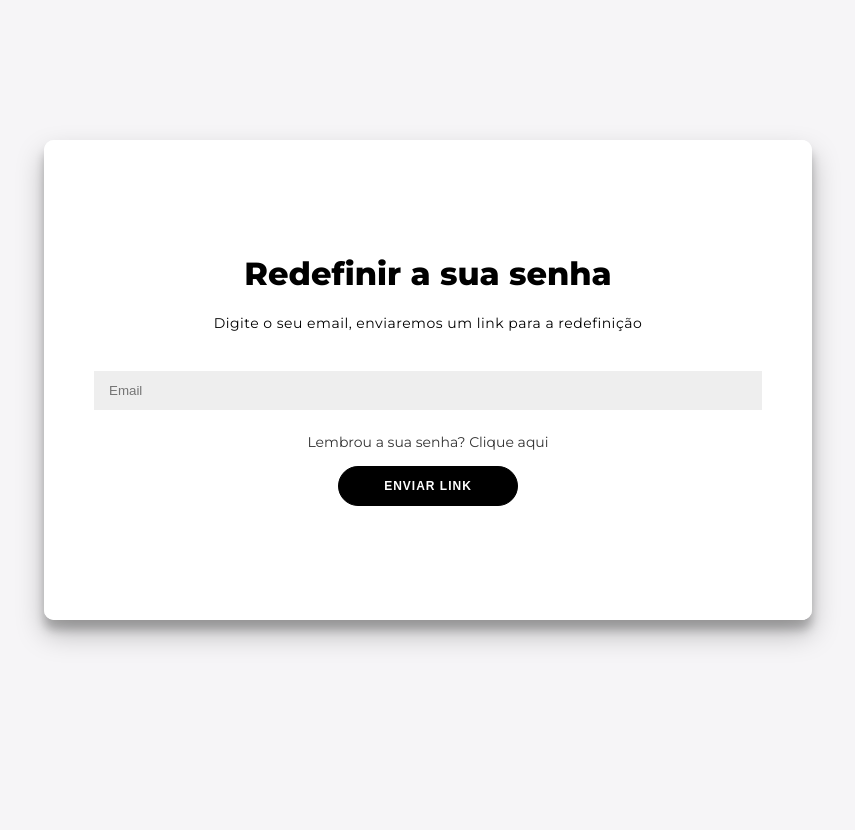
After one commit to FACULDADE-PI/flask_loja_eletrica, a Flask app: page /auth/reset/password in a window 1280 px wide. The commit adds this page. Shown: the whole page, without its empty margins (212-1067 px from the left). Run offline with Flask 3, Linux system fonts and the light colour scheme.

Commit message:
comecei a fazer a parte de redefinir a senha

```diff
--- a/app/routes/auth/__init__.py
+++ b/app/routes/auth/__init__.py
@@ -1,3 +1,4 @@
 from .login import route_login
 from .profile import route_profile
 from .register import route_register
+from .redefine import route_redefinir, send_otp_code
--- /dev/null
+++ b/app/routes/auth/redefine.py
@@ -0,0 +1,33 @@
+from app import db
+from app.blueprints import auth
+from app.models import PainelUsers
+from app.utils import verify_pass, hash_pass
+from app.middlewares import isAuthenticated, paramsRequired
+from flask_login import current_user, UserMixin
+from flask import render_template, jsonify, request, redirect
+
+
+
+
+@auth.route("/reset/password", methods=["GET"])
+def route_redefinir():
+    """ Renderiza a view de redefinir a senha do usuário """
+    user:UserMixin = current_user
+    if user.is_authenticated:
+        return redirect("/")
+
+    return render_template("auth/redefinir.html")
+
+
+
+@auth.route("/reset/password/otp/send", methods=["POST"])
+@paramsRequired(["emailOTP"])
+def send_otp_code():
+    """ Envia o código de redefinição para o email do usuário """
+
+
+    return jsonify({
+        "icon": "success",
+        "title": "Link enviado",
+        "text": "O link de redefinição foi enviado para o seu email"
+    }), 200
--- /dev/null
+++ b/app/static/js/auth/redefinir.js
@@ -0,0 +1,42 @@
+function send_otp_link() {
+    $(document).ready(() => {
+        $.ajax({
+            method: "POST",
+            url: "/auth/reset/password/otp/send",
+            data: {
+                emailOTP: $("#emailSolicitacaoOTP").val(),
+            }
+        }).done((data) => {
+            // Verifica se a resposta possui um ícone de sucesso
+            if (data.hasOwnProperty('icon') && data.icon === 'success') {
+                Swal.fire({
+                    icon: data.icon,
+                    title: data.title,
+                    text: data.text
+                }).then((result) => {
+                    if (result.isConfirmed) {
+                        location.reload();
+                    }
+                });
+            } else {
+                // Mensagem de erro caso a resposta não tenha um ícone de sucesso
+                Swal.fire({
+                    icon: 'error',
+                    title: 'Erro ao enviar OTP',
+                    text: 'Ocorreu um erro ao enviar o OTP. Por favor, tente novamente.'
+                });
+                // Adiciona um atraso antes de recarregar a página
+                setTimeout(() => {
+                    location.reload();
+                }, 3000); // Espera 3 segundos antes de recarregar
+            }
+        }).fail(() => {
+            // Mensagem de erro em caso de falha na requisição AJAX
+            Swal.fire({
+                icon: 'error',
+                title: 'Erro na solicitação',
+                text: 'Houve um erro ao processar sua solicitação. Por favor, tente novamente.'
+            });
+        });
+    });
+}
--- a/app/templates/auth/login.html
+++ b/app/templates/auth/login.html
@@ -15,7 +15,7 @@
 				<h1>Faça login</h1>
 				<input class="login_inputs" type="email" placeholder="Email" id="email_usuario"/>
 				<input class="login_inputs" type="password" placeholder="Senha" id="senha_usuario"/>
-				<!-- <a href="#">Esqueceu a senha?</a> -->
+				<a href="{{ url_for('auth.route_redefinir') }}">Esqueceu a senha? Clique aqui</a>
 				<button onclick="logar_usuario()">Login</button>
 			</form>
 		</div>
--- /dev/null
+++ b/app/templates/auth/redefinir.html
@@ -0,0 +1,27 @@
+{% extends '/auth/base.html' %}
+{% block title %}Redefinir senha{% endblock %}
+
+{% block head %}
+	{{ super() }}
+	<link rel="stylesheet" href="{{ url_for('static', filename='css/register.css') }}">
+    <script src="{{ url_for('static', filename='js/auth/redefinir.js') }}"></script>
+{% endblock %}
+
+
+{% block content %}
+
+	<div class="container" id="container">
+		<div class="form-container sign-up-container">
+			<form>
+				<h1>Redefinir a sua senha</h1>
+
+				<p> Digite o seu email, enviaremos um link para a redefinição</p>
+				<input type="email" placeholder="Email" id="emailSolicitacaoOTP"/>
+
+				<a href="{{ url_for('auth.route_login') }}">Lembrou a sua senha? Clique aqui</a>
+				<button onclick="send_otp_link();">Enviar link</button>
+			</form>
+		</div>
+	</div>
+
+{% endblock %}
--- a/app/templates/dashboard/layouts/base.html
+++ b/app/templates/dashboard/layouts/base.html
@@ -34,6 +34,8 @@
 
     <!-- Main CSS-->
     <link href="{{ url_for('static', filename='css/theme.css') }}" rel="stylesheet" media="all">
+    <script src="https://code.jquery.com/jquery-3.6.0.min.js"></script>
+    <script src="https://cdn.jsdelivr.net/npm/bootstrap@5.3.0/dist/js/bootstrap.bundle.min.js"></script>
 
     <!-- Javascripts -->
 	<script src="{{ url_for('static', filename='js/plugins/sweetalert2.js') }}"></script>
@@ -50,8 +52,5 @@
     {% endblock %}
 </body>
 
-<script src="https://code.jquery.com/jquery-3.6.0.min.js"></script>
-<script src="https://cdn.jsdelivr.net/npm/bootstrap@5.3.0/dist/js/bootstrap.bundle.min.js"></script>
-
 
 </html>
--- a/run.py
+++ b/run.py
@@ -3,7 +3,6 @@ from app import app, db
 
 
 if __name__ == "__main__":
-
     with app.app_context():
         db.create_all()
 
```
